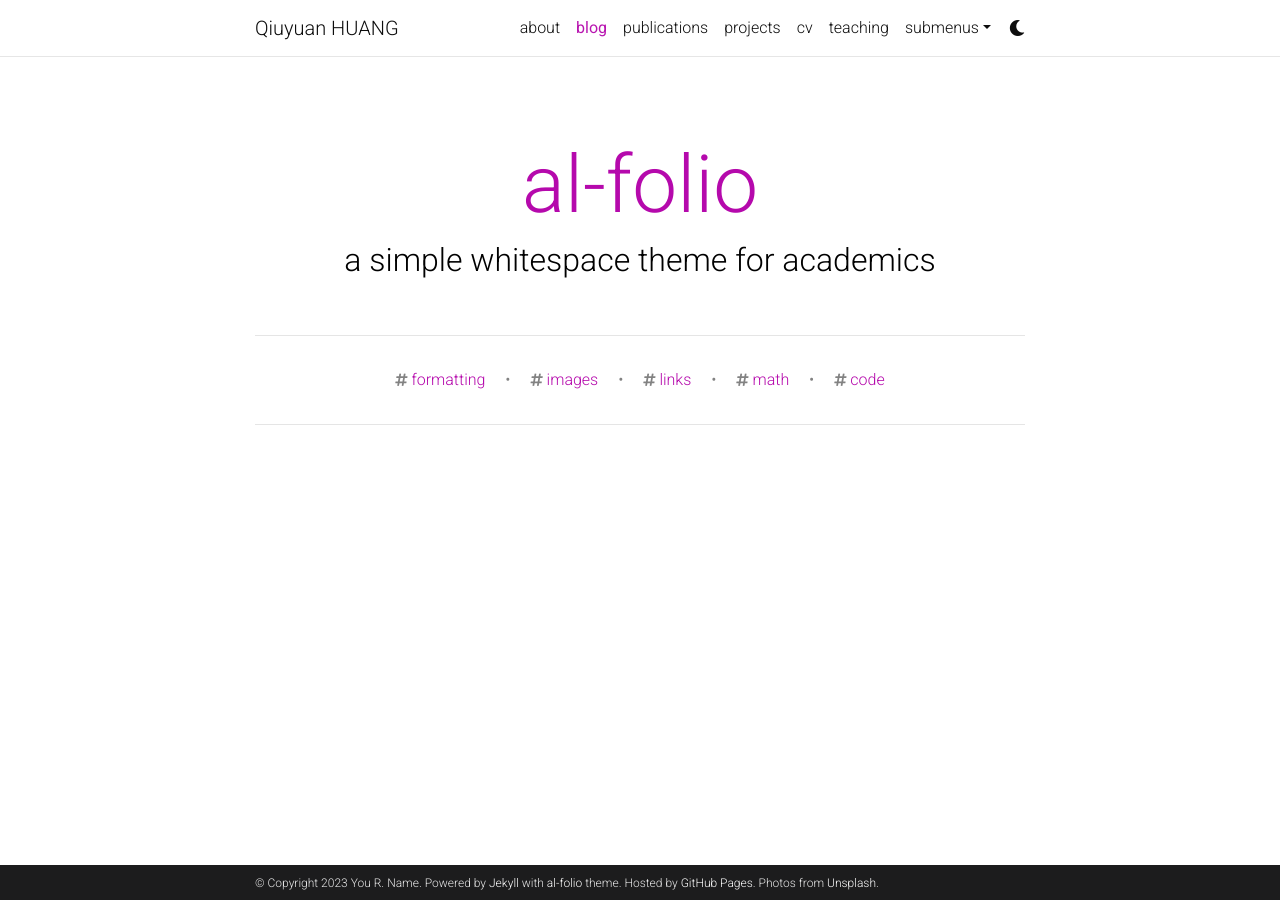
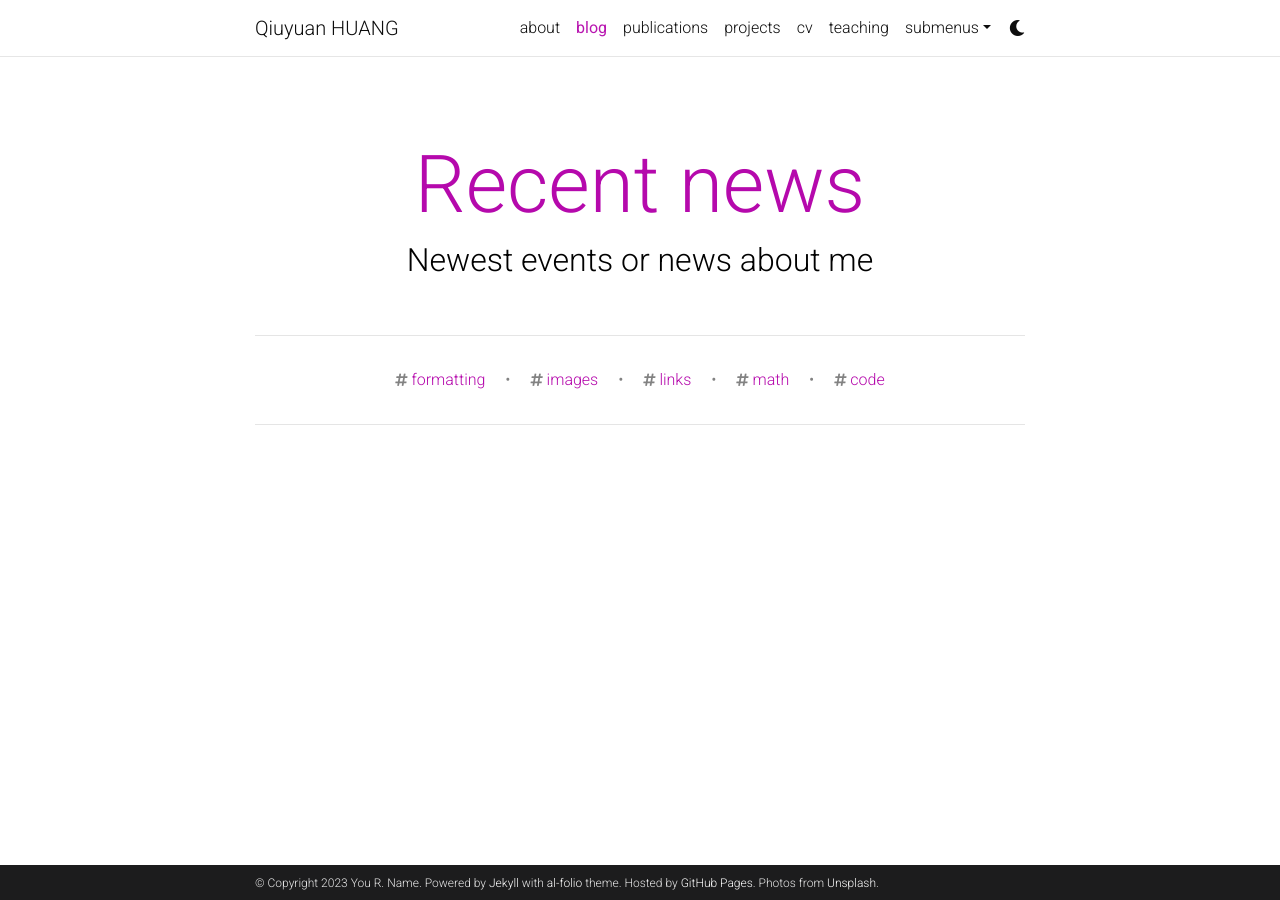
Before and after one commit to huangqiukk/huangqiukk.github.io, a Jekyll site: the page built from blog/index.html, in a window 1280 px wide. Built offline with Jekyll 4.4.1, drawn with Linux system fonts in a browser that asks for light colours; the list of posts is cut into pages by our own code; comment, search, counter and statistics services are not loaded; a style sheet for code colours, icons or effects is not loaded.

Commit message:
Update _config.yml

```diff
--- a/_config.yml
+++ b/_config.yml
@@ -104,7 +104,7 @@ youtube_id: # your youtube channel id (youtube.com/@<youtube_id>)
 discord_id: # your discord id (18-digit unique numerical identifier)
 
 contact_note: >
-  You can even add a little note about which of these is the best way to reach you.
+  Please contact me trough Email.
 
 # -----------------------------------------------------------------------------
 # Analytics and search engine verification
@@ -120,9 +120,9 @@ bing_site_verification:  # out your bing-site-verification ID (Bing Webmaster)
 # Blog
 # -----------------------------------------------------------------------------
 
-blog_name: al-folio # blog_name will be displayed in your blog page
+blog_name: Recent news # blog_name will be displayed in your blog page
 blog_nav_title: blog # your blog must have a title for it to be displayed in the nav bar
-blog_description: a simple whitespace theme for academics
+blog_description: Newest events or news about me
 permalink: /blog/:year/:title/
 
 # Pagination
```
